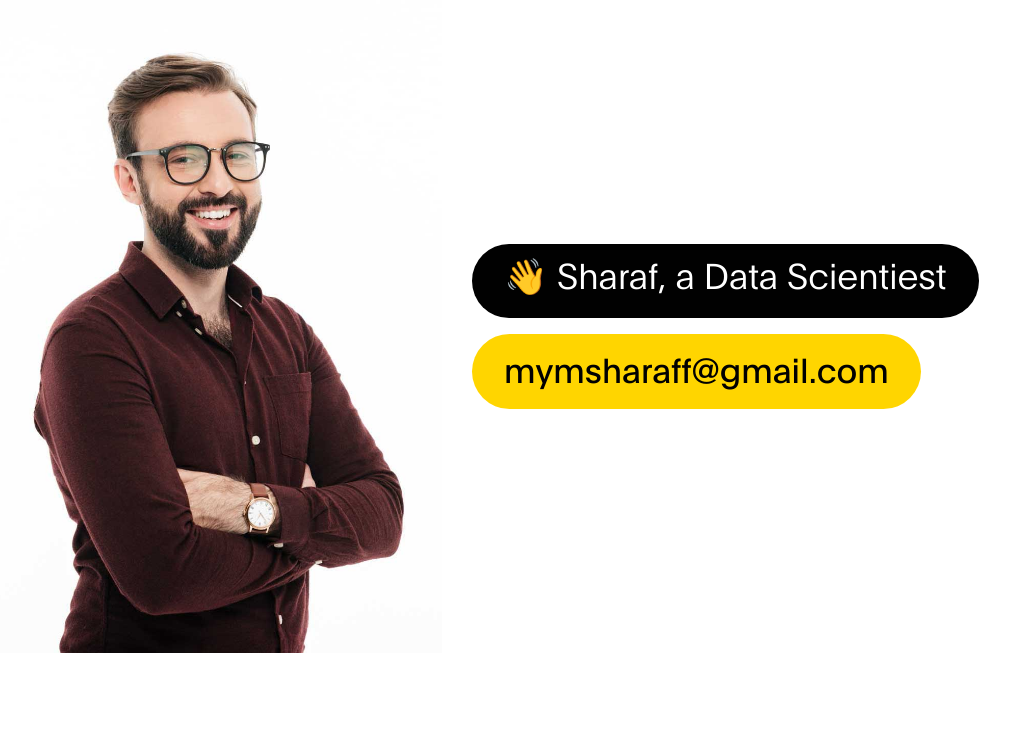
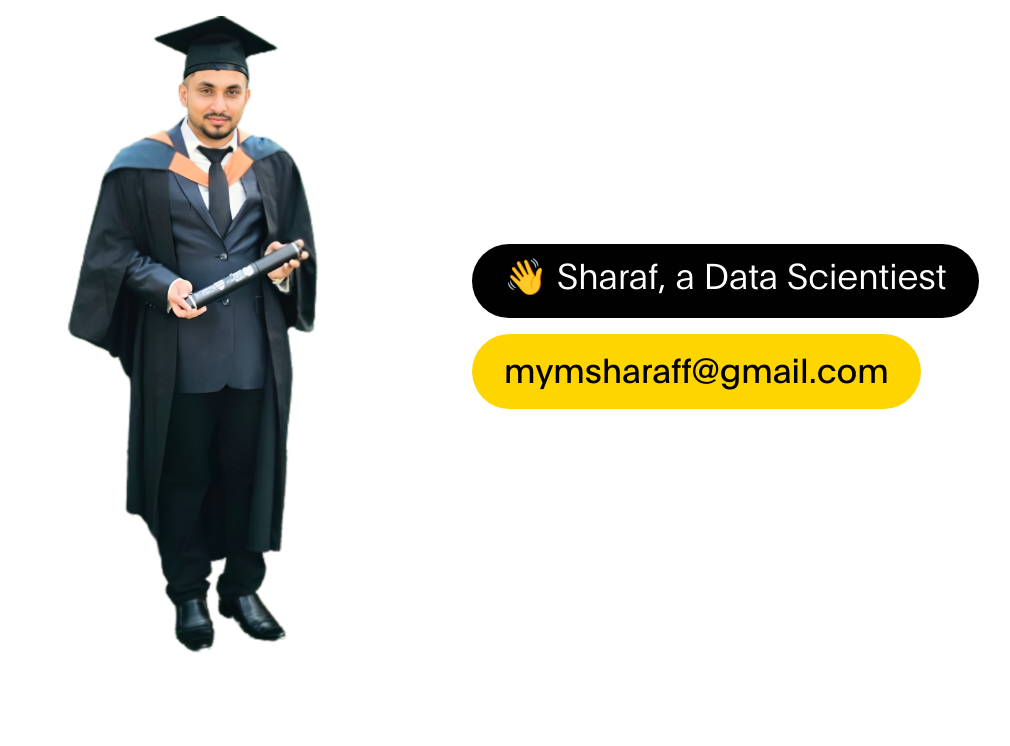
Before and after one commit to MrMYMSharaf/Sharaf-data-scientist-Portfolio, a plain HTML site: page index.html in a window 1280 px wide. Shown: the top 746 px of the page, without its empty margins (88-1098 px from the left). Drawn offline with Linux system fonts and the light colour scheme.

Commit message:
change the image

```diff
--- a/index.html
+++ b/index.html
@@ -68,7 +68,7 @@
             <div class="row">
 
                   <div class="mx-auto col-lg-5 col-md-5 col-10">
-                      <img src="images/Ben.jpg" class="img-fluid" alt="Ben Resume HTML Template">
+                      <img src="images/sharaf.png" class="img-fluid" alt="Ben Resume HTML Template">
                   </div>
 
                    <div class="d-flex flex-column justify-content-center align-items-center col-lg-7 col-md-7 col-12">
```
Also changed, not shown: images/sharaf.png (added).
